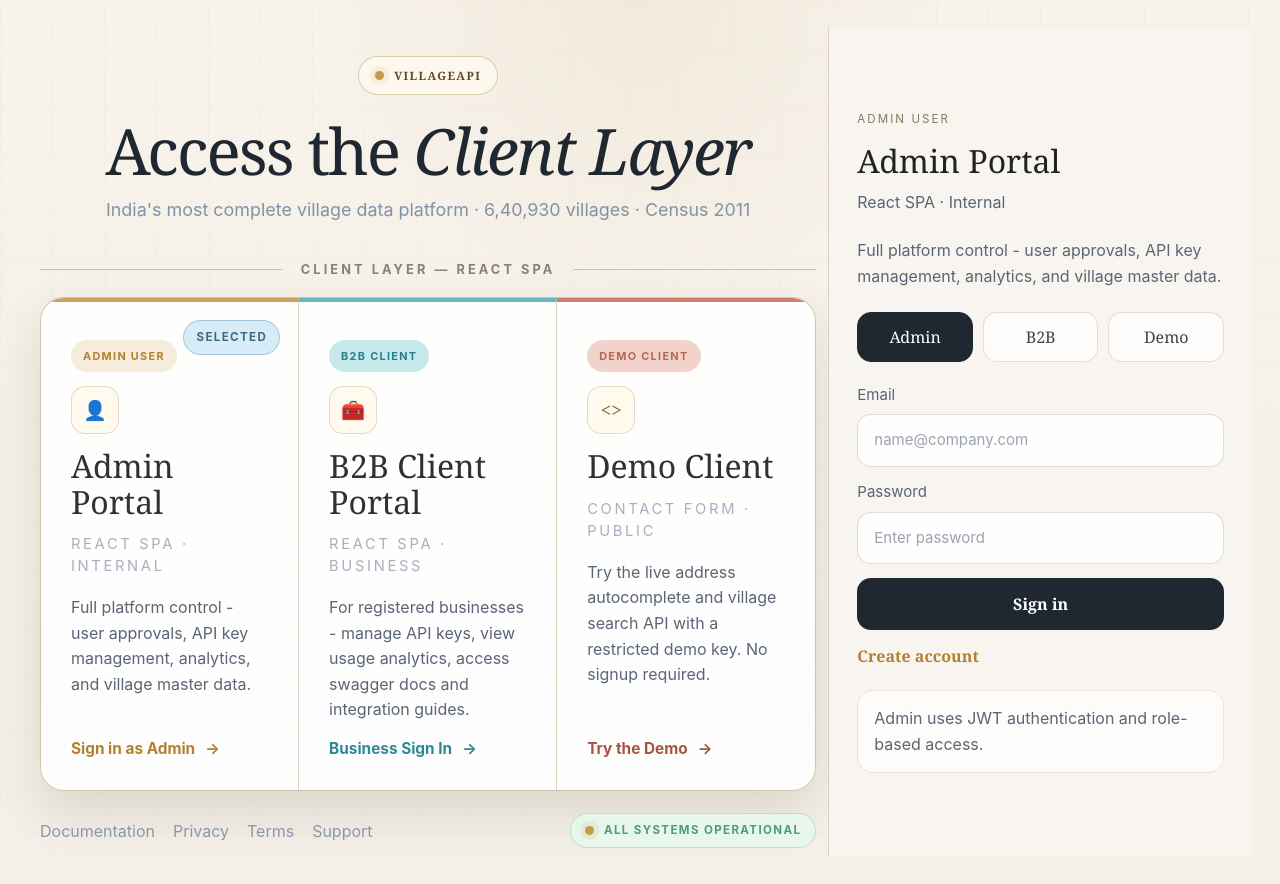
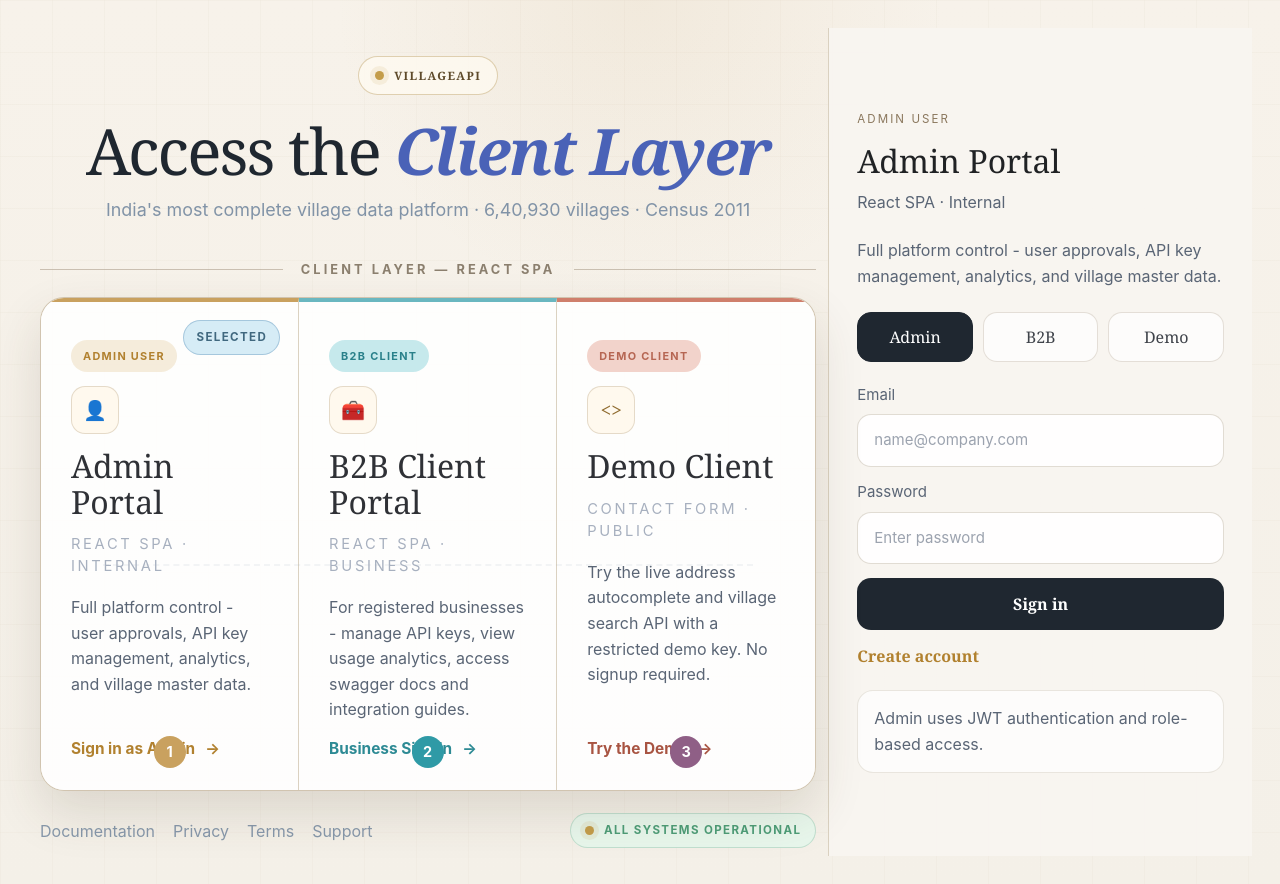
Before and after one commit to Dileep2505/Capstone, a React (Vite) app in the folder all-india-villages-api/apps/frontend/: page / in a window 1280 px wide. Built offline with nearby package versions, Linux system fonts and the light colour scheme; no server answers.

Commit message:
LoginPage: add connector line and numbered markers; refine heading accent

```diff
--- a/all-india-villages-api/apps/frontend/src/index.css
+++ b/all-india-villages-api/apps/frontend/src/index.css
@@ -113,6 +113,13 @@ input {
   font-style: italic;
 }
 
+/* Emphasize the Client Layer text with a cool blue/purple accent */
+.layer-hero h1 em {
+  color: #4a62b7;
+  font-style: italic;
+  font-weight: 600;
+}
+
 .layer-subtitle {
   margin: 0 0 26px;
   font-family: Inter, "Segoe UI", sans-serif;
@@ -149,6 +156,20 @@ input {
   border: 1px solid rgba(190, 173, 145, 0.7);
   background: rgba(255, 255, 255, 0.74);
   box-shadow: 0 22px 50px rgba(73, 58, 34, 0.14);
+  position: relative;
+}
+
+/* Dotted connector line between the three cards */
+.cards-grid::before {
+  content: "";
+  position: absolute;
+  left: 8%;
+  right: 8%;
+  top: 54%;
+  height: 2px;
+  background: transparent;
+  border-top: 2px dashed rgba(120, 140, 160, 0.28);
+  z-index: 0;
 }
 
 .layer-card {
@@ -218,6 +239,39 @@ input {
   font-size: 1.2rem;
   color: #8e6a2d;
   background: rgba(255, 247, 232, 0.72);
+}
+
+/* Numbered markers under each icon to match reference */
+.layer-card {
+  z-index: 1; /* keep cards above connector */
+}
+.layer-card::after {
+  content: "";
+  position: absolute;
+  left: 50%;
+  transform: translateX(-50%);
+  bottom: 22px;
+  width: 32px;
+  height: 32px;
+  border-radius: 50%;
+  display: grid;
+  place-items: center;
+  font-weight: 700;
+  font-family: Inter, "Segoe UI", sans-serif;
+  font-size: 0.9rem;
+  color: white;
+}
+.layer-card.admin::after {
+  content: "1";
+  background: #c9a15f;
+}
+.layer-card.b2b::after {
+  content: "2";
+  background: #2f9aa6;
+}
+.layer-card.demo::after {
+  content: "3";
+  background: #8f5f86;
 }
 
 .layer-card h2 {
```
